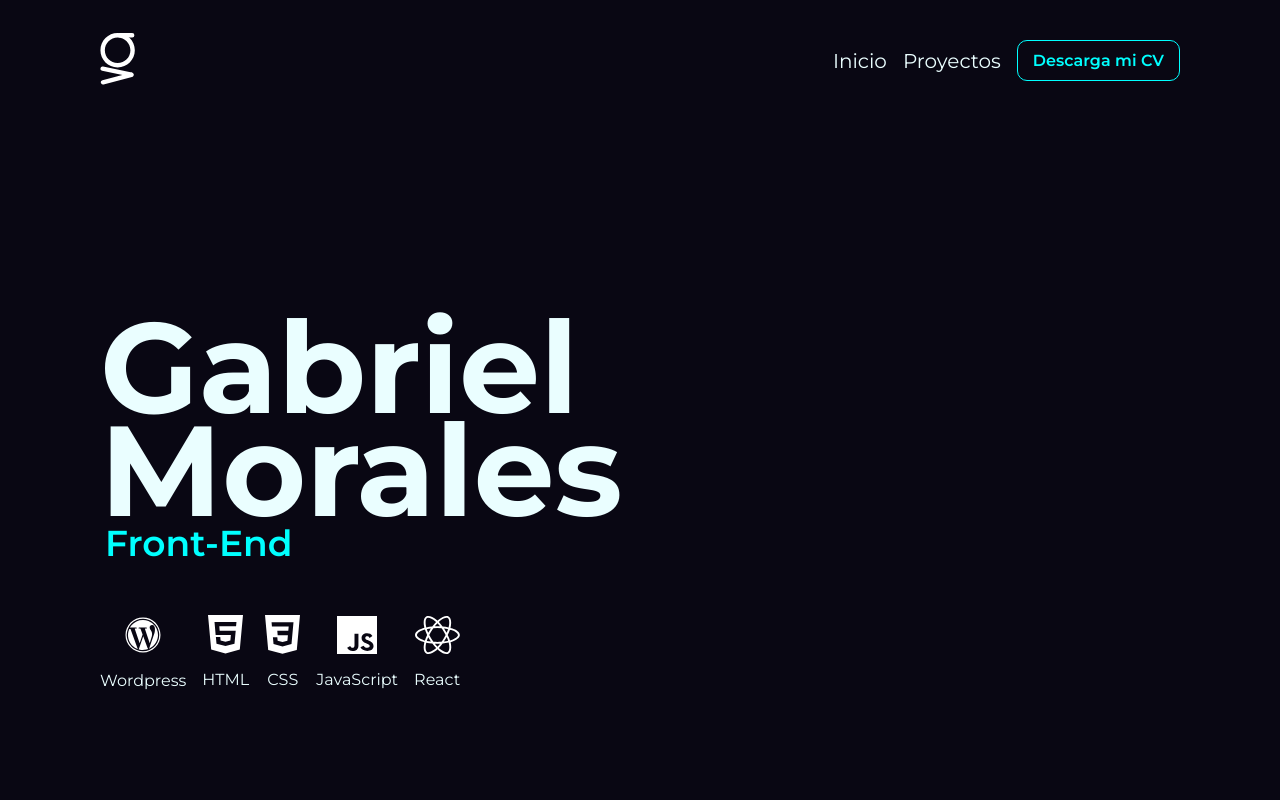
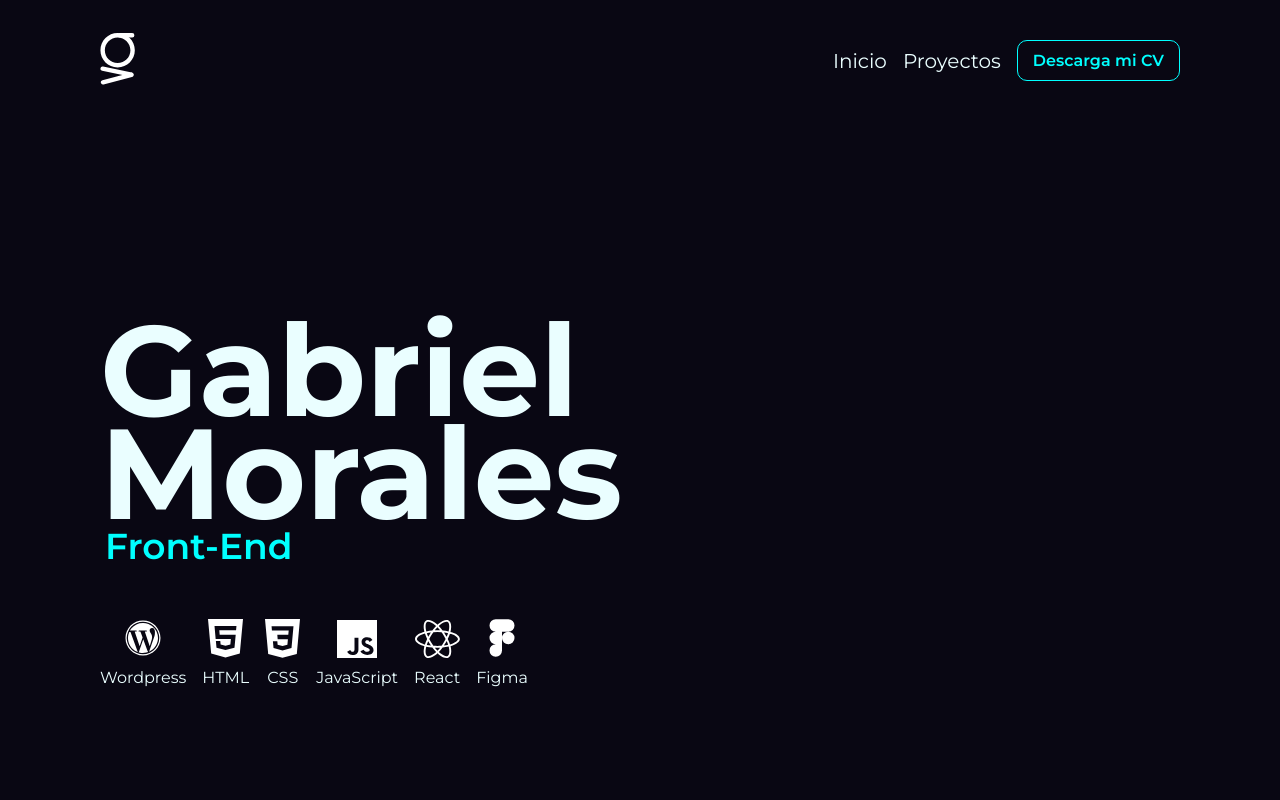
Before and after one commit to gaburra-m/portfolio, an Astro site: page / in a window 1280 px wide. Shown: the top 800 px of the page. Built offline with nearby package versions, Linux system fonts and the light colour scheme; Astro itself is replaced by a stand-in of ours.

Commit message:
se agrego figma a las techs

```diff
--- a/src/components/Techs.astro
+++ b/src/components/Techs.astro
@@ -18,6 +18,10 @@ const techs = [{
 {
     title: "React",
     svg: "/portfolio/react.svg"
+},
+{
+    title: "Figma",
+    svg: "/portfolio/figma.svg"
 }]
 ---
 <div class="techs">
@@ -33,14 +37,14 @@ const techs = [{
         display: flex;
         flex-direction: row;
         flex-wrap: wrap;
-        align-items: center;
+        align-items: baseline;
         gap: 1rem;
     }
     .tech{
         display: flex;
         flex-direction: column;
         align-items: center;
-        gap: 1rem;
+        gap: .6rem;
     }
     @media screen and (max-width: 27.75rem){
         img{
```
Also changed, not shown: public/figma.svg (added).
